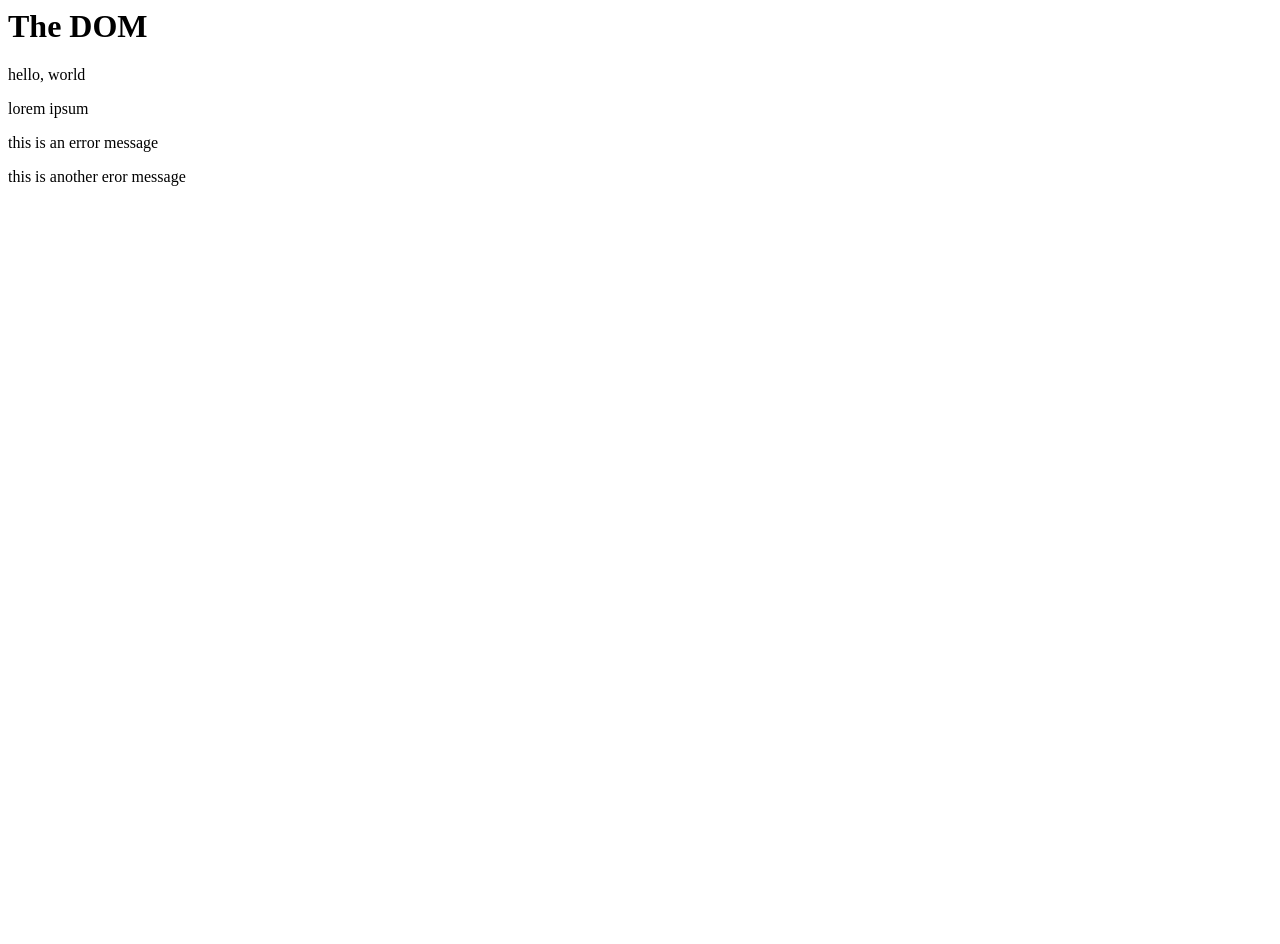
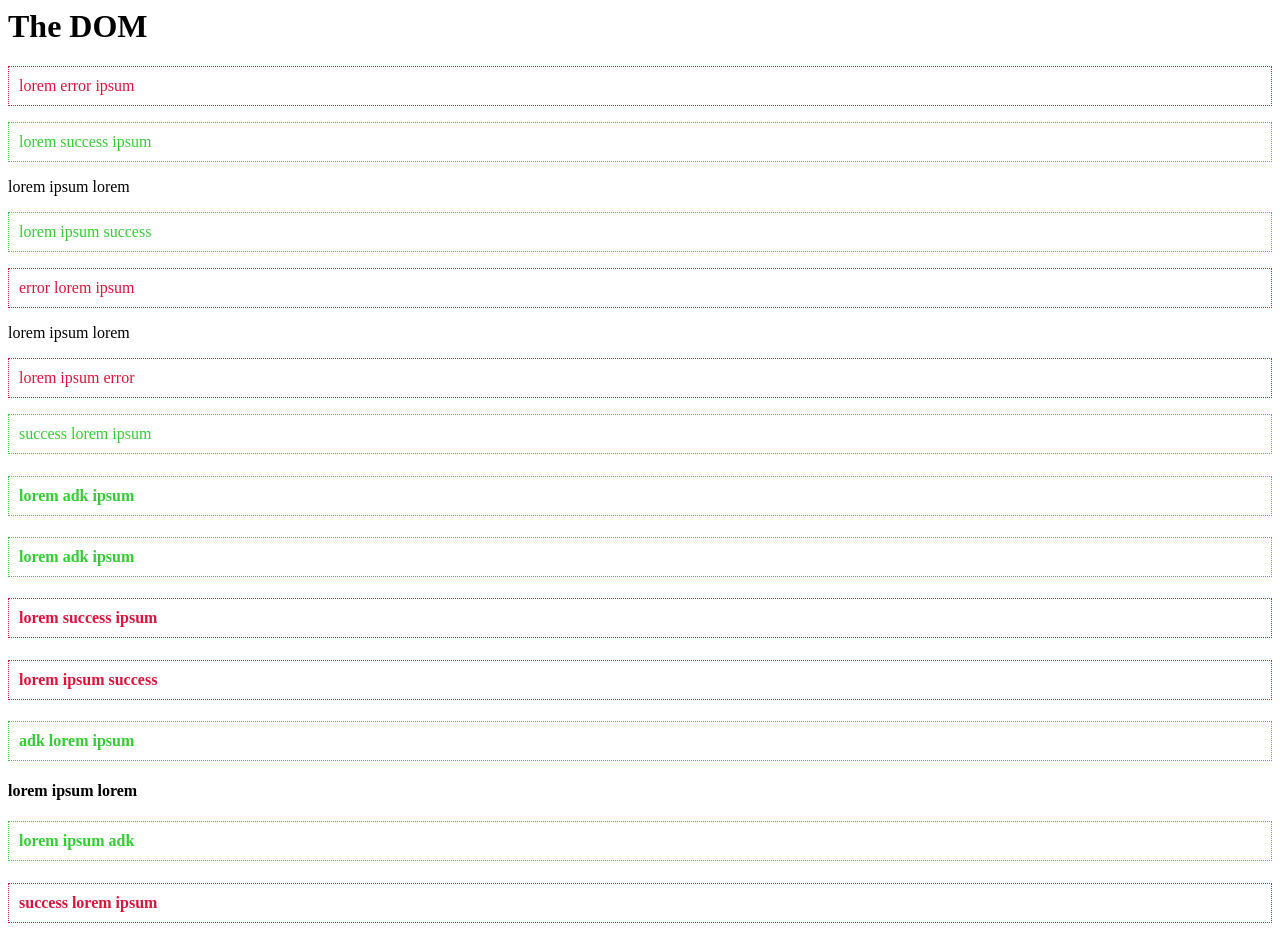
Before and after one commit to ZyferDk/js-modern, a plain HTML site: page chapter 1/index.html in a window 1280 px wide. Before the commit the page ends 800 px from the top, so only its background shows below. Drawn offline with Linux system fonts and the light colour scheme.

Commit message:
includes and classlist

```diff
--- a/chapter 1/index.html
+++ b/chapter 1/index.html
@@ -5,18 +5,45 @@
     <meta name="viewport" content="width=device-width, initial-scale=1.0">
     <meta http-equiv="X-UA-Compatible" content="ie=edge">
     <title>JavaScript</title>
+    <style>
+        .error {
+            padding: 10px;
+            color: crimson;
+            border: 1px dotted crimson;
+        }
+
+        .success {
+            padding: 10px;
+            color: limegreen;
+            border: 1px dotted limegreen;
+        }
+    </style>
 </head>
 
 <body>
-    <h1 id="page-title">The DOM</h1>
+    <h1>The DOM</h1>
 
-    <div>
-        <p>hello, world</p>
-        <p>lorem ipsum</p>
-        <p class="error">this is an error message</p>
-    </div>
+    <!-- <p class="error">
+    Lorem ipsum dolor sit amet, consectetur adipiscing elit. Vivamus vitae ullamcorper metus.
+  </p> -->
 
-    <div class="error">this is another eror message</div>
+    <p>lorem error ipsum</p>
+    <p>lorem success ipsum</p>
+    <p>lorem ipsum lorem</p>
+    <p>lorem ipsum success</p>
+    <p>error lorem ipsum</p>
+    <p>lorem ipsum lorem</p>
+    <p>lorem ipsum error</p>
+    <p>success lorem ipsum</p>
+
+    <h4>lorem adk ipsum</h4>
+    <h4>lorem adk ipsum</h4>
+    <h4>lorem success ipsum</h4>
+    <h4>lorem ipsum success</h4>
+    <h4>adk lorem ipsum</h4>
+    <h4>lorem ipsum lorem</h4>
+    <h4>lorem ipsum adk</h4>
+    <h4>success lorem ipsum</h4>
 
     <script src="sandbox.js"></script>
 </body>
--- a/chapter 1/sandbox.js
+++ b/chapter 1/sandbox.js
@@ -1,16 +1,26 @@
-// const para = document.querySelector('p');
-// const para = document.querySelector('.error');
-const para = document.querySelector('div.error');
+// const content = document.querySelector('p');
 
-// console.log(para);
+// console.log(content.classList);
+// content.classList.add('error');
+// content.classList.remove('success');
 
-// query multiple elements at once
 const paras = document.querySelectorAll('p');
-const errors = document.querySelectorAll('.error');
+console.log(paras.classList);
+paras.forEach(p => {
+    if (p.textContent.includes('error')) {
+        p.classList.add('error');
+    } else if (p.textContent.includes('success')) {
+        p.classList.add('success');
+    }
+});
 
-console.log(para.getAttribute('class'))
-data = para.setAttribute('class', 'ajidk')
-console.log(data);
+const div = document.querySelectorAll('h4');
 
-// console.log(paras, errors);
-// console.log(paras[1], errors[0]);
+div.forEach(h4 => {
+    if (h4.textContent.includes('adk')) {
+        h4.classList.add('success');
+    } else if(h4.textContent.includes('success')) {
+        h4.classList.add('error');
+    }
+    console.log(h4.classList);
+})
```
